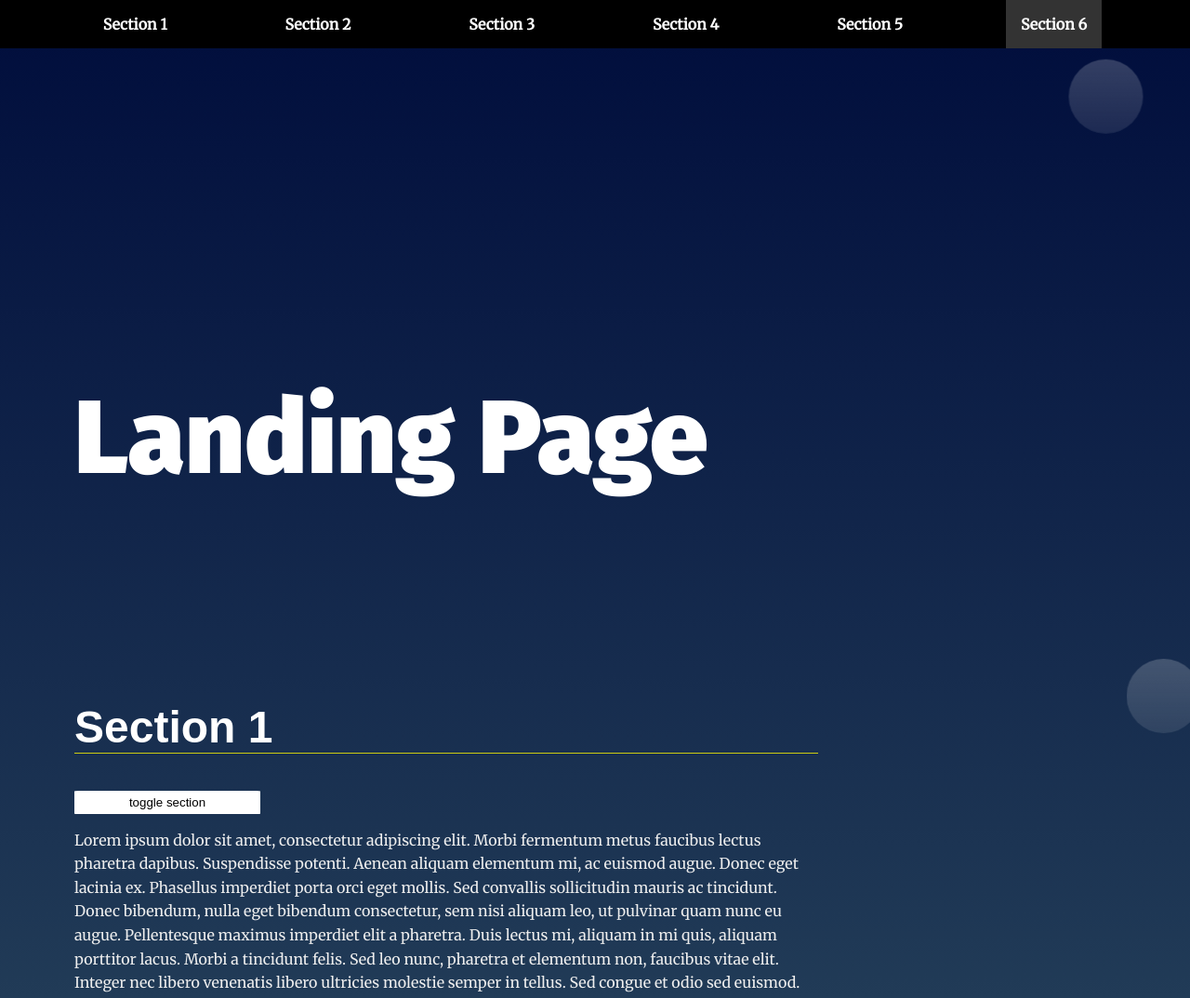
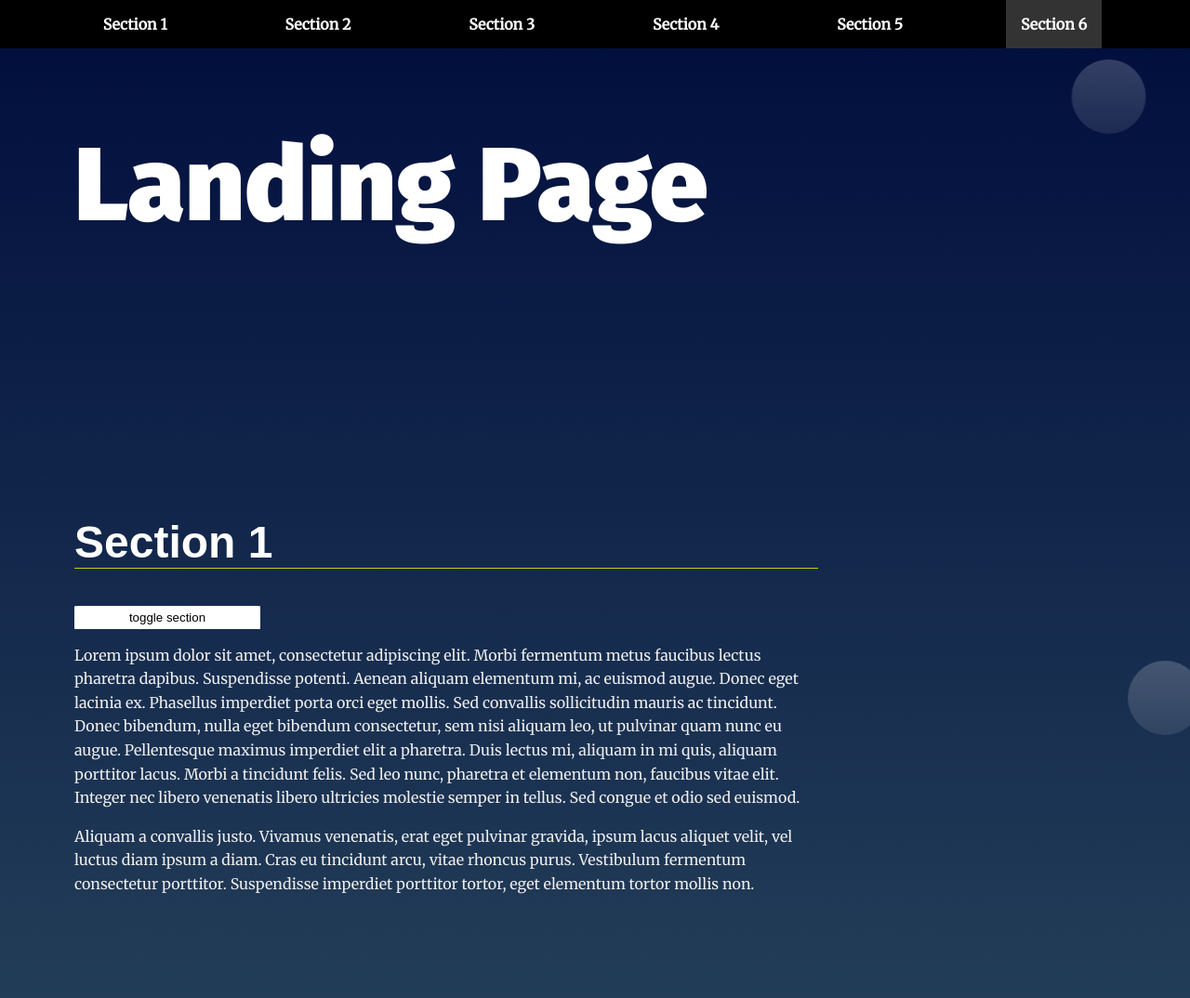
Before and after one commit to FrancescoBellini92/UFEND_2, a website: page index.html in a window 1280 px wide. Shown: the top 1074 px of the page at 93% size. Drawn offline with Linux system fonts and the light colour scheme.

Commit message:
improve main header style

```diff
--- a/css/base.css
+++ b/css/base.css
@@ -43,6 +43,6 @@ p {
 @media only screen and (min-width: 35em) {
   h1 {
     font-size: 7em;
-    margin: 2em 4rem 1em;
+    margin: 0 4rem 1em;
   }
 }
--- a/css/layout/main.css
+++ b/css/layout/main.css
@@ -5,5 +5,4 @@ main {
 .main__header {
   background-color: transparent;
   min-height: 40vh;
-  padding-top: 3em;
 }
```
